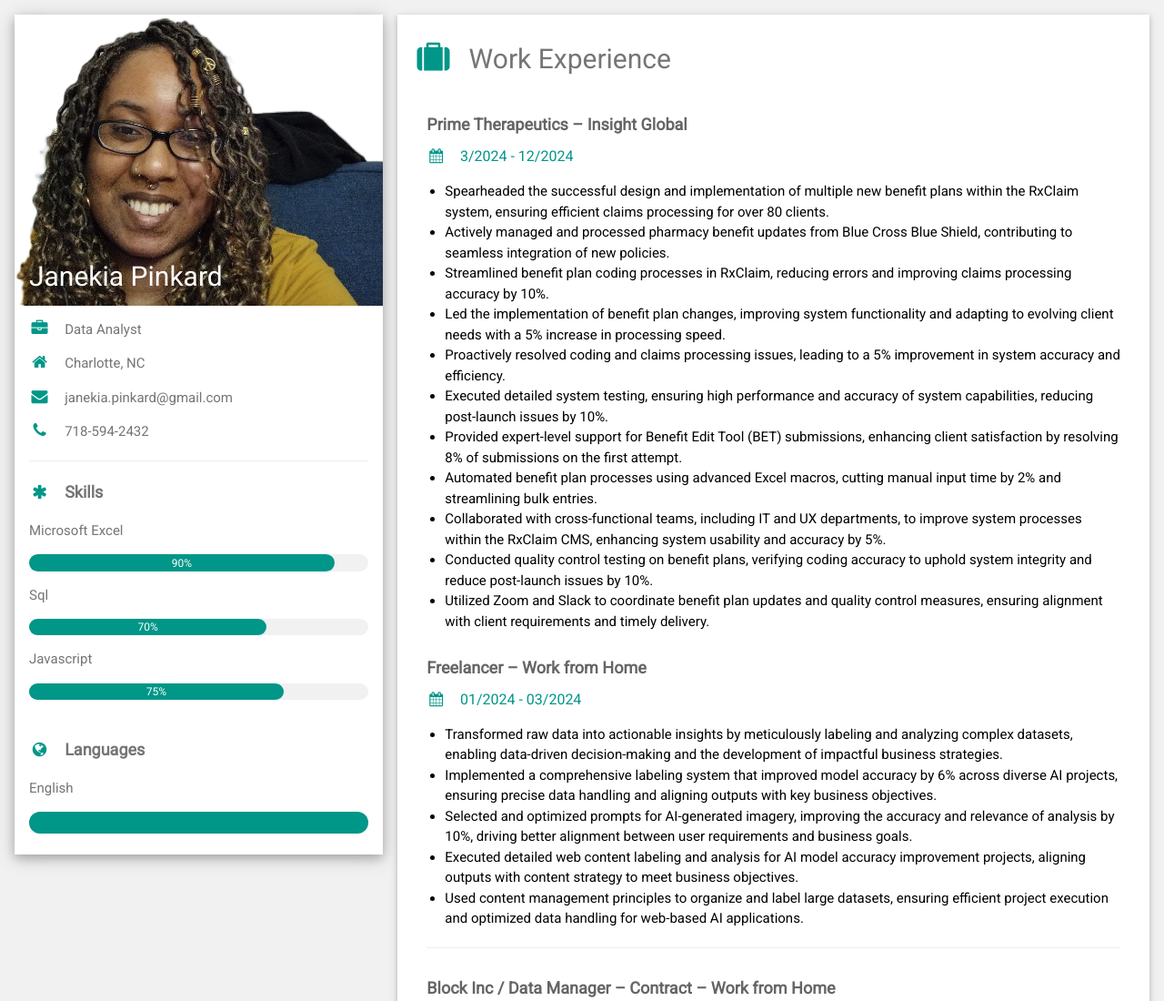
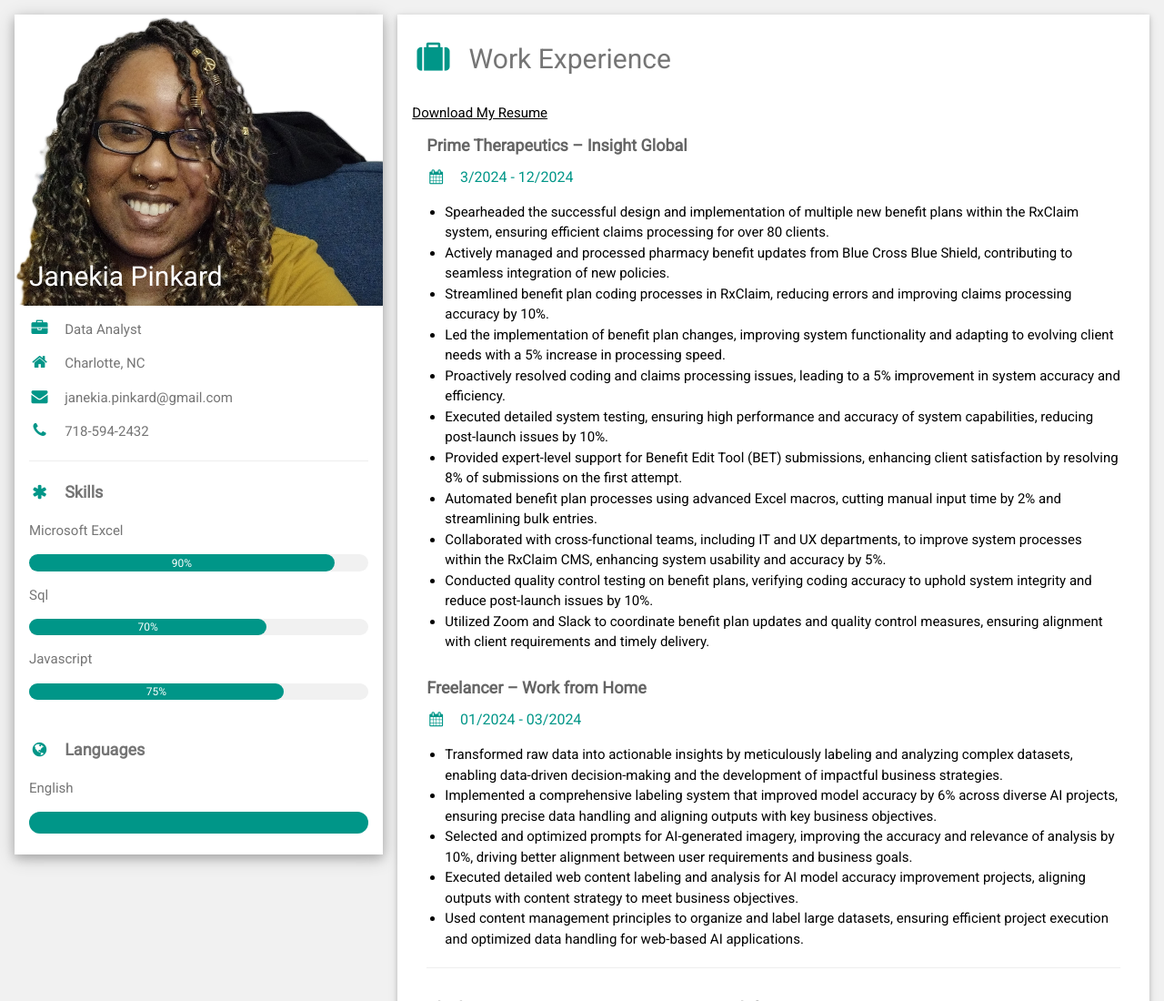
Before and after one commit to janekia/janekia-resumes, a website: page index.html in a window 1280 px wide. Shown: the top 1100 px of the page at 91% size. Drawn offline with nearby package versions, Linux system fonts and the light colour scheme.

Commit message:
Add files via upload

```diff
--- a/index.html
+++ b/index.html
@@ -1,7 +1,7 @@
 <!DOCTYPE html>
 <html>
   <head>
-    <title>W3.CSS Template</title>
+    <title>Janekia's Resume</title>
     <meta charset="UTF-8">
     <meta name="viewport" content="width=device-width, initial-scale=1">
     <link rel="stylesheet" href="https://www.w3schools.com/w3css/4/w3.css">
@@ -15,6 +15,7 @@
 <body class="w3-light-grey">
 
 <!-- Page Container -->
+
 <div class="w3-content w3-margin-top" style="max-width:1400px;">
 
   <!-- The Grid -->
@@ -71,6 +72,9 @@
 
       <div class="w3-container w3-card w3-white w3-margin-bottom">
         <h2 class="w3-text-grey w3-padding-16"><i class="fa fa-suitcase fa-fw w3-margin-right w3-xxlarge w3-text-teal"></i>Work Experience</h2>
+        <a href="assets/files/my-resume.pdf" download class="btn btn-primary">
+            Download My Resume
+        </a>
         <div class="w3-container">
           <h5 class="w3-opacity"><b>Prime Therapeutics – Insight Global</b></h5>
           <h6 class="w3-text-teal"><i class="fa fa-calendar fa-fw w3-margin-right"></i>3/2024 - <!--<span class="w3-tag w3-teal w3-round">-->12/2024</span></h6>
```
